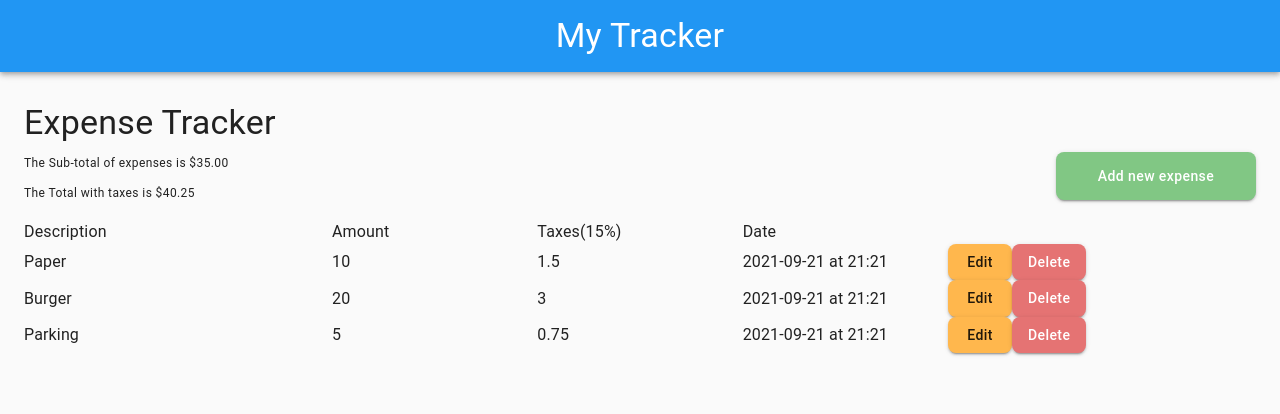
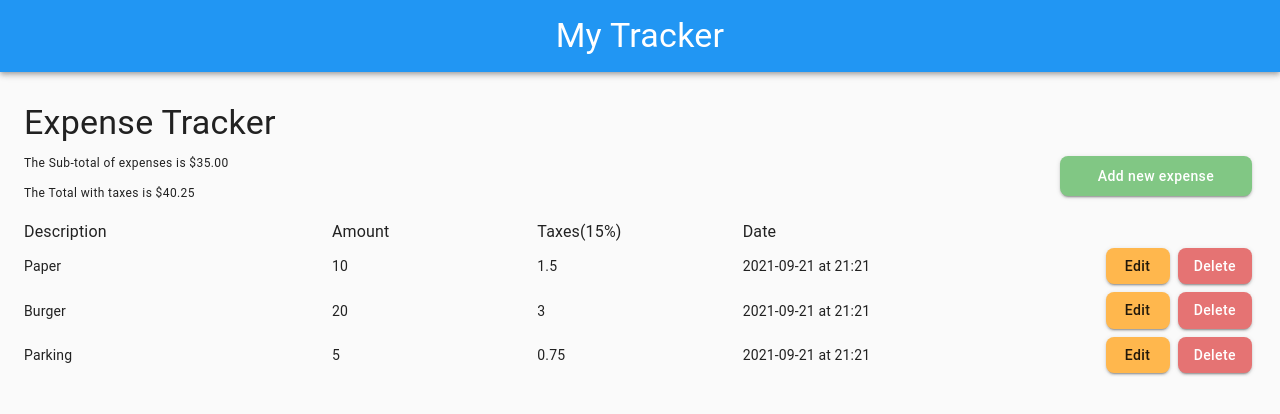
Before and after one commit to BrianDev1/expense-tracker, a React (Create React App) app in the folder expense-tracker-client/: page / in a window 1280 px wide. Shown: the top 414 px of the page. Built offline with nearby package versions, Linux system fonts and the light colour scheme; what typesafe-actions would draw is missing.

Commit message:
fix: Updated styling for smaller devices

```diff
--- a/expense-tracker-client/src/expenses/components/CustomButton.tsx
+++ b/expense-tracker-client/src/expenses/components/CustomButton.tsx
@@ -12,6 +12,7 @@ const useStyles = makeStyles((theme: Theme) =>
       borderRadius: theme.spacing(1),
       fontSize: "14px",
       textTransform: "inherit",
+      margin: theme.spacing(0.5),
     },
     greenVariant: {
       backgroundColor: theme.palette.success.light,
--- a/expense-tracker-client/src/expenses/components/ExpenseTable.tsx
+++ b/expense-tracker-client/src/expenses/components/ExpenseTable.tsx
@@ -2,20 +2,19 @@ import React from "react";
 import { makeStyles, createStyles, Theme } from "@material-ui/core/styles";
 import { Grid, Typography } from "@material-ui/core";
 import { Expense } from "../utils/types";
-import clsx from "clsx";
 import { formatDate, taxAmount } from "../utils/utils";
 import CustomButton from "./CustomButton";
 
 const useStyles = makeStyles((theme: Theme) =>
   createStyles({
     root: {
+      overflowX: "auto",
+      margin: theme.spacing(1, 0),
+    },
+    tableFeatures: {
       [theme.breakpoints.down("sm")]: {
-        overflow: "visible",
-        width: "960px",
+        minWidth: "750px",
       },
-    },
-    tableSpacing: {
-      margin: theme.spacing(1, 0),
     },
     noResult: {
       padding: theme.spacing(5),
@@ -40,14 +39,9 @@ const ExpenseTable = ({
 }: IExpenseTracker) => {
   const classes = useStyles();
   return (
-    <Grid
-      container
-      justifyContent="flex-start"
-      alignItems={"center"}
-      className={clsx(classes.root, classes.tableSpacing)}
-    >
+    <Grid container className={classes.root}>
       {/** Table Column Headings  */}
-      <Grid container alignItems="center">
+      <Grid container alignItems="center" className={classes.tableFeatures}>
         <Grid item xs={3}>
           <Typography>Description</Typography>
         </Grid>
@@ -62,22 +56,28 @@ const ExpenseTable = ({
         </Grid>
       </Grid>
       {/* Table Rows */}
+      <Grid container className={classes.tableFeatures}>
         {expenses.length ? (
           expenses.map((expense, i) => (
             <Grid container alignItems="center" key={i}>
               <Grid item xs={3}>
-              <Typography>{expense.description}</Typography>
+                <Typography variant="body2">{expense.description}</Typography>
               </Grid>
               <Grid item xs={2}>
-              <Typography>{`${expense.amount}`}</Typography>
+                <Typography variant="body2">{`${expense.amount}`}</Typography>
               </Grid>
               <Grid item xs={2}>
-              <Typography>{`${taxAmount(expense.amount)}`}</Typography>
+                <Typography variant="body2">{`${taxAmount(
+                  expense.amount
+                )}`}</Typography>
               </Grid>
               <Grid item xs={2}>
-              <Typography>{`${formatDate(expense.date)}`}</Typography>
+                <Typography variant="body2">{`${formatDate(
+                  expense.date
+                )}`}</Typography>
               </Grid>
               <Grid item xs={3}>
+                <Grid container justifyContent="flex-end">
                   <CustomButton
                     text={"Edit"}
                     variant={"Yellow"}
@@ -90,6 +90,7 @@ const ExpenseTable = ({
                   />
                 </Grid>
               </Grid>
+            </Grid>
           ))
         ) : (
           /* Empty Array */
@@ -100,6 +101,7 @@ const ExpenseTable = ({
           </Grid>
         )}
       </Grid>
+    </Grid>
   );
 };
 
--- a/expense-tracker-client/src/expenses/containers/ExpenseContainer.tsx
+++ b/expense-tracker-client/src/expenses/containers/ExpenseContainer.tsx
@@ -17,11 +17,13 @@ const ExpenseContainer = () => {
   const disptach = useDispatch();
   const expenses = useExpenses();
   const addNewExpense = compose(disptach, modalActions.openAddNewExpense);
-  console.log("In here");
+  // Expense totals - this could be calculated in the backend and sent over
+  // for simplicity I'll leave it here
   const expenseSubtotal = useMemo(() => {
     return expenses.reduce((total, expense) => total + expense.amount, 0);
   }, [expenses]);
   const total = expenseSubtotal * TAX_RATE + expenseSubtotal;
+
   const handleDeleteClicked = (id: number) => {
     disptach(expenseActions.deleteExpense.request({ id: id }));
   };
--- a/expense-tracker-client/src/expenses/views/AddEditExpenseForm.tsx
+++ b/expense-tracker-client/src/expenses/views/AddEditExpenseForm.tsx
@@ -50,7 +50,6 @@ const AddEditExpenseForm = ({
         }
         validationSchema={expenseFormSchema}
         onSubmit={(values, actions) => {
-          console.log({ values, actions });
           if (values.id && type === "Edit") {
             editSubmit({
               id: values.id,
--- a/expense-tracker-client/src/expenses/views/ExpenseTracker.tsx
+++ b/expense-tracker-client/src/expenses/views/ExpenseTracker.tsx
@@ -11,7 +11,6 @@ const useStyles = makeStyles((theme: Theme) =>
     margin: {
       margin: theme.spacing(1, 0),
     },
-    h1: {},
     buttonCtn: {
       maxWidth: theme.spacing(25),
       maxHeight: theme.spacing(6),
```
Lines whose indentation alone changed are shown as unchanged.
